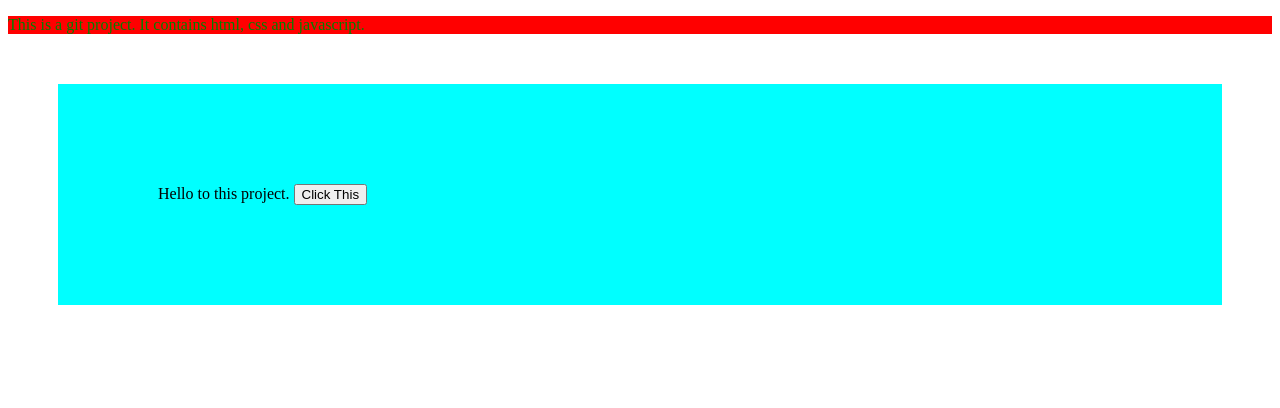
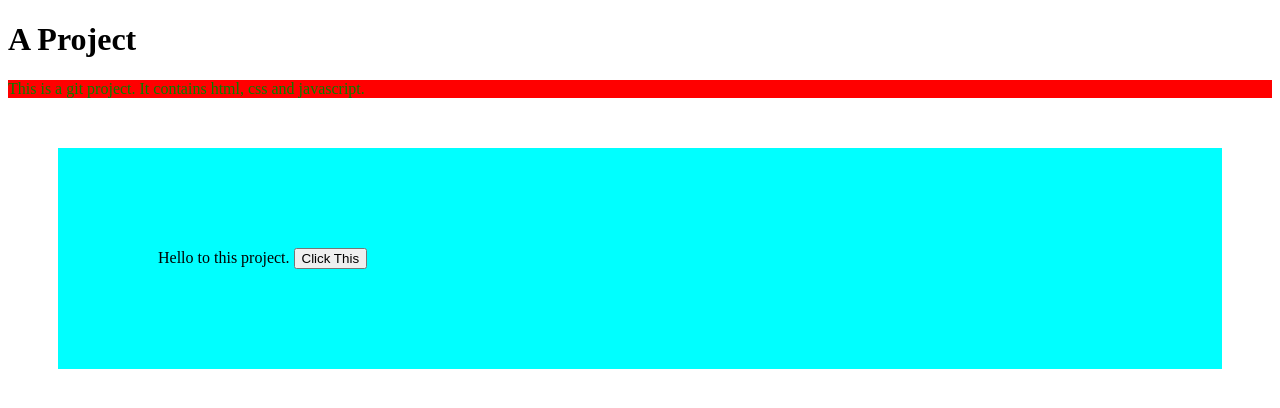
Before and after one commit to IAkshatMishra/git-course-project1, a plain HTML site: page index.html in a window 1280 px wide. Drawn offline with Linux system fonts and the light colour scheme.

Commit message:
A h1 tag is added

```diff
--- a/index.html
+++ b/index.html
@@ -7,6 +7,7 @@
     <link rel="stylesheet" href="style.css">
 </head>
 <body>
+    <h1> A Project</h1>
     <p id="para"> This is a git project. It contains html, css and javascript.</p>
     <div class="aClass">
         <span class="hello"> Hello to this project.</span>
```
